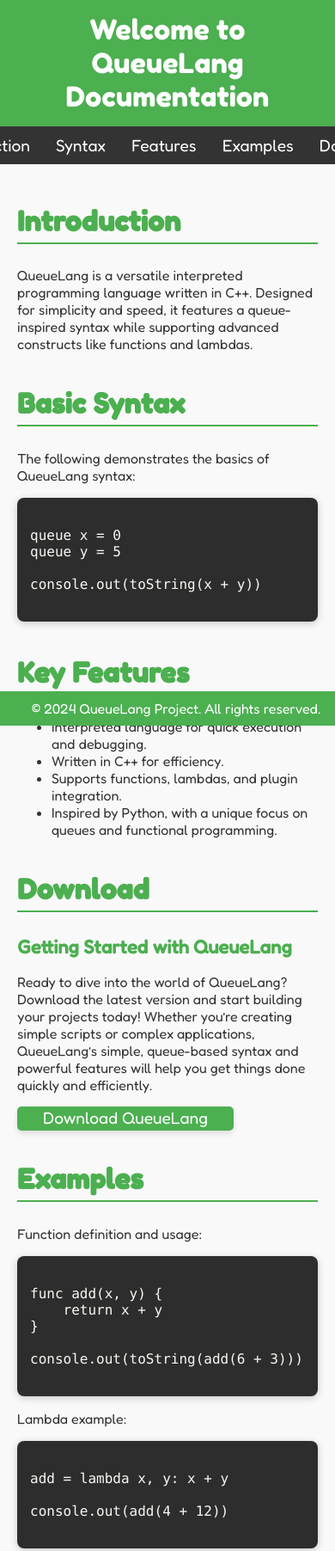
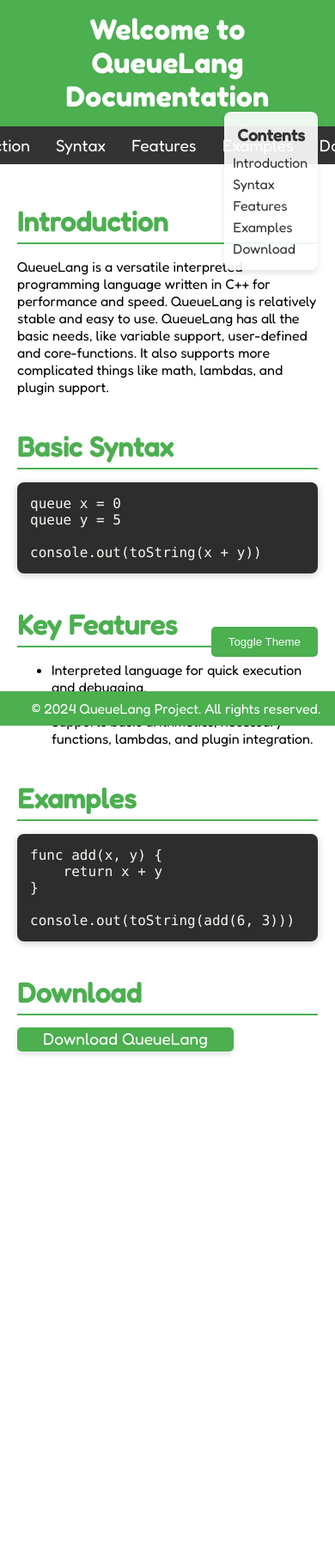
Before and after one commit to QueueLang/QueueLang.github.io, a plain HTML site: page index.html in a window 390 px wide. Shown: the top 1804 px of the page at 86% size. After the commit the page ends 1280 px from the top, so only its background shows below. Drawn offline with Linux system fonts and the light colour scheme.

Commit message:
Update index.html

```diff
--- a/index.html
+++ b/index.html
@@ -1,18 +1,21 @@
-<!DOCTYPE HTML>
-<html>
+<!DOCTYPE html>
+<html lang="en">
 <head>
+    <meta charset="UTF-8">
+    <meta name="viewport" content="width=device-width, initial-scale=1.0">
     <title>QueueLang Docs</title>
-        <meta charset="utf-8">
     <link href="https://fonts.googleapis.com/css2?family=Fredoka+One&family=Fredoka:wght@400;500&display=swap" rel="stylesheet">
     <link rel="icon" type="image/jpeg" href="favicon.jpg">
     <style>
+        /* General Styling */
         body {
             font-family: 'Fredoka', sans-serif;
-                background-color: #f9f9f9;
-                color: #333;
             margin: 0;
             padding: 0;
+            transition: background-color 0.5s, color 0.5s;
         }
+
+        /* Header */
         header {
             background-color: #4CAF50;
             color: white;
@@ -20,43 +23,95 @@
             text-align: center;
             font-size: 2em;
             font-family: 'Fredoka One', sans-serif;
+            /* Removed position: sticky */
+            top: 0
+            z-index: 1000;
         }
+
+        /* Navigation */
         nav {
             background-color: #333;
             padding: 10px;
             display: flex;
             justify-content: center;
+            /* position: sticky; */
+            /* : 60px; */
+            z-index: 999;
         }
+
         nav a {
             color: white;
             margin: 0 15px;
             text-decoration: none;
             font-size: 1.2em;
+            transition: color 0.3s;
+            cursor: pointer;
         }
+
         nav a:hover {
             text-decoration: underline;
+            color: #4CAF50;
         }
+
+        /* Contents Bar */
+        .contents-bar {
+            position: fixed;
+            top: 130px;
+            right: 20px;
+            background-color: rgba(255, 255, 255, 0.9);
+            box-shadow: 0 4px 6px rgba(0, 0, 0, 0.1);
+            padding: 10px;
+            border-radius: 8px;
+            z-index: 9999;
+            transition: transform 0.5s ease-in-out;
+        }
+
+        .contents-bar h2 {
+            margin: 0;
+            padding: 5px;
+            font-size: 1.2em;
+        }
+
+        .contents-bar ul {
+            list-style: none;
+            padding: 0;
+            margin: 0;
+        }
+
+        .contents-bar li {
+            margin: 5px 0;
+        }
+
+        .contents-bar a {
+            color: #333;
+            text-decoration: none;
+            font-size: 1em;
+            transition: color 0.3s;
+            cursor: pointer;
+        }
+
+        .contents-bar a:hover {
+            color: #4CAF50;
+        }
+
+        /* Sections */
         main {
             padding: 20px;
         }
+
         section {
             margin-bottom: 40px;
+            transition: transform 0.6s, opacity 0.6s;
         }
-            h2 {
+
+        section h2 {
             color: #4CAF50;
             border-bottom: 2px solid #4CAF50;
             padding-bottom: 5px;
-                font-family: 'Fredoka One', sans-serif;
             font-size: 32px;
+            margin-bottom: 15px; /* Added margin for alignment */
         }
-            h1 {
-                color: #4CAF50;
-                font-family: 'Fredoka', sans-serif;
-                font-size: 22px;
-            }
-            p {
-                font-family: 'Fredoka', sans-serif;
-            }
+
         pre {
             background-color: #2d2d2d;
             color: #f8f8f2;
@@ -65,9 +120,12 @@
             overflow-x: auto;
             box-shadow: 0 2px 10px rgba(0, 0, 0, 0.2);
         }
+
         code {
             font-family: 'Consolas', 'Courier New', monospace;
         }
+
+        /* Footer */
         footer {
             text-align: center;
             background-color: #4CAF50;
@@ -77,6 +135,27 @@
             bottom: 0;
             width: 100%;
         }
+
+        /* Toggle Theme Button */
+        .toggle-theme {
+            background-color: #4CAF50;
+            color: white;
+            padding: 10px 20px;
+            border: none;
+            border-radius: 5px;
+            cursor: pointer;
+            position: fixed;
+            bottom: 80px;
+            right: 20px;
+            transition: background-color 0.3s, transform 0.3s;
+        }
+
+        .toggle-theme:hover {
+            background-color: #45a049;
+            transform: scale(1.05);
+        }
+
+        /* Download Button Styling */
         .download-button {
             background-color: #4CAF50;
             color: white;
@@ -85,12 +164,41 @@
             text-decoration: none;
             border-radius: 5px;
             box-shadow: 0 4px 6px rgba(0, 0, 0, 0.1);
+            transition: background-color 0.3s, transform 0.3s, box-shadow 0.3s;
             padding-top: 1px;
             padding-bottom: 3px;
         }
+
         .download-button:hover {
             background-color: #45a049;
             box-shadow: 0 6px 8px rgba(0, 0, 0, 0.15);
+            transform: scale(1.05);
+        }
+
+        .download-button:active {
+            background-color: #3e8e41;
+        }
+
+        body.dark-theme .contents-bar a {
+    color: #333; /* Light color for dark theme */
+}
+
+body.dark-theme .contents-bar a:hover {
+    color: #4CAF50; /* Green color on hover */
+}
+
+/* Regular theme color for the links */
+body:not(.dark-theme) .contents-bar a {
+    color: #333; /* Dark color for light theme */
+}
+
+body:not(.dark-theme) .contents-bar a:hover {
+    color: #4CAF50; /* Green color on hover */
+}
+
+        /* Add active effect to links */
+        nav a.active, .contents-bar a.active {
+            color: #4CAF50;
         }
     </style>
 </head>
@@ -99,62 +207,110 @@
         Welcome to QueueLang Documentation
     </header>
     <nav>
-            <a href="#introduction">Introduction</a>
-            <a href="#syntax">Syntax</a>
-            <a href="#features">Features</a>
-            <a href="#examples">Examples</a>
-            <a href="#download">Download</a>
+        <a href="#introduction" class="nav-link">Introduction</a>
+        <a href="#syntax" class="nav-link">Syntax</a>
+        <a href="#features" class="nav-link">Features</a>
+        <a href="#examples" class="nav-link">Examples</a>
+        <a href="#download" class="nav-link">Download</a>
     </nav>
+
+    <div class="contents-bar">
+        <h2 style="color: #333">Contents</h2>
+        <ul>
+            <li><a href="#introduction" class="contents-link">Introduction</a></li>
+            <li><a href="#syntax" class="contents-link">Syntax</a></li>
+            <li><a href="#features" class="contents-link">Features</a></li>
+            <li><a href="#examples" class="contents-link">Examples</a></li>
+            <li><a href="#download" class="contents-link">Download</a></li>
+        </ul>
+    </div>
+
     <main>
         <section id="introduction">
             <h2>Introduction</h2>
-                <p>QueueLang is a versatile interpreted programming language written in C++. Designed for simplicity and speed, it features a queue-inspired syntax while supporting advanced constructs like functions and lambdas.</p>
+            <p>QueueLang is a versatile interpreted programming language written in C++ for performance and speed. QueueLang is relatively stable and easy to use. QueueLang has all the basic needs, like variable support, user-defined and core-functions. It also supports more complicated things like math, lambdas, and plugin support.</p>
         </section>
         <section id="syntax">
             <h2>Basic Syntax</h2>
-                <p>The following demonstrates the basics of QueueLang syntax:</p>
-                <pre><code>
-queue x = 0
+            <pre><code>queue x = 0
 queue y = 5
 
-console.out(toString(x + y))
-                </code></pre>
+console.out(toString(x + y))</code></pre>
         </section>
         <section id="features">
             <h2>Key Features</h2>
             <ul>
                 <li>Interpreted language for quick execution and debugging.</li>
                 <li>Written in C++ for efficiency.</li>
-                    <li>Supports functions, lambdas, and plugin integration.</li>
-                    <li>Inspired by Python, with a unique focus on queues and functional programming.</li>
+                <li>Supports basic arithmetics, necessary functions, lambdas, and plugin integration.</li>
             </ul>
+        </section>
+        <section id="examples">
+            <h2>Examples</h2>
+            <pre><code>func add(x, y) {
+    return x + y
+}
+
+console.out(toString(add(6, 3)))</code></pre>
         </section>
         <section id="download">
             <h2>Download</h2>
-                <h1>Getting Started with QueueLang</h1>
-                <p>Ready to dive into the world of QueueLang? Download the latest version and start building your projects today! Whether you’re creating simple scripts or complex applications, QueueLang’s simple, queue-based syntax and powerful features will help you get things done quickly and efficiently.</p>
             <a href="https://github.com/QueueLang/QueueLang/releases" class="download-button">Download QueueLang</a>
         </section>
-            <section id="examples">
-                <h2>Examples</h2>
-                <p>Function definition and usage:</p>
-                <pre><code>
-func add(x, y) {
-    return x + y
-}
+    </main>
 
-console.out(toString(add(6 + 3)))
-                </code></pre>
-                <p>Lambda example:</p>
-                <pre><code>
-add = lambda x, y: x + y
-
-console.out(add(4 + 12))
-                </code></pre>
-            </section>
-        </main>
     <footer>
         © 2024 QueueLang Project. All rights reserved.
     </footer>
+
+    <button class="toggle-theme" onclick="toggleTheme()">Toggle Theme</button>
+
+    <script>
+        // Smooth Scroll Function
+        function smoothScroll(target, duration) {
+            const targetPosition = target.getBoundingClientRect().top + window.scrollY;
+            const startPosition = window.scrollY;
+            const distance = targetPosition - startPosition;
+            let startTime = null;
+
+            function animation(currentTime) {
+                if (startTime === null) startTime = currentTime;
+                const timeElapsed = currentTime - startTime;
+                const run = easeInOutSine(timeElapsed, startPosition, distance, duration);
+                window.scrollTo(0, run);
+                if (timeElapsed < duration) requestAnimationFrame(animation);
+            }
+
+            function easeInOutSine(t, b, c, d) {
+                return -c / 2 * (Math.cos(Math.PI * t / d) - 1) + b;
+            }
+
+            requestAnimationFrame(animation);
+        }
+
+        document.querySelectorAll('nav a, .contents-bar a').forEach(anchor => {
+            anchor.addEventListener('click', function (e) {
+                e.preventDefault();
+                const target = document.querySelector(this.getAttribute('href'));
+                smoothScroll(target, 1000); // Smooth scroll duration: 1 second
+                // Set active class for links
+                document.querySelectorAll('.nav-link, .contents-link').forEach(link => link.classList.remove('active'));
+                this.classList.add('active');
+            });
+        });
+
+        // Theme Toggle
+        function toggleTheme() {
+            const body = document.body;
+            body.classList.toggle('dark-theme');
+            if (body.classList.contains('dark-theme')) {
+                body.style.backgroundColor = '#333';
+                body.style.color = '#f9f9f9';
+            } else {
+                body.style.backgroundColor = '#f9f9f9';
+                body.style.color = '#333';
+            }
+        }
+    </script>
 </body>
 </html>
```
Lines whose indentation alone changed are shown as unchanged.
